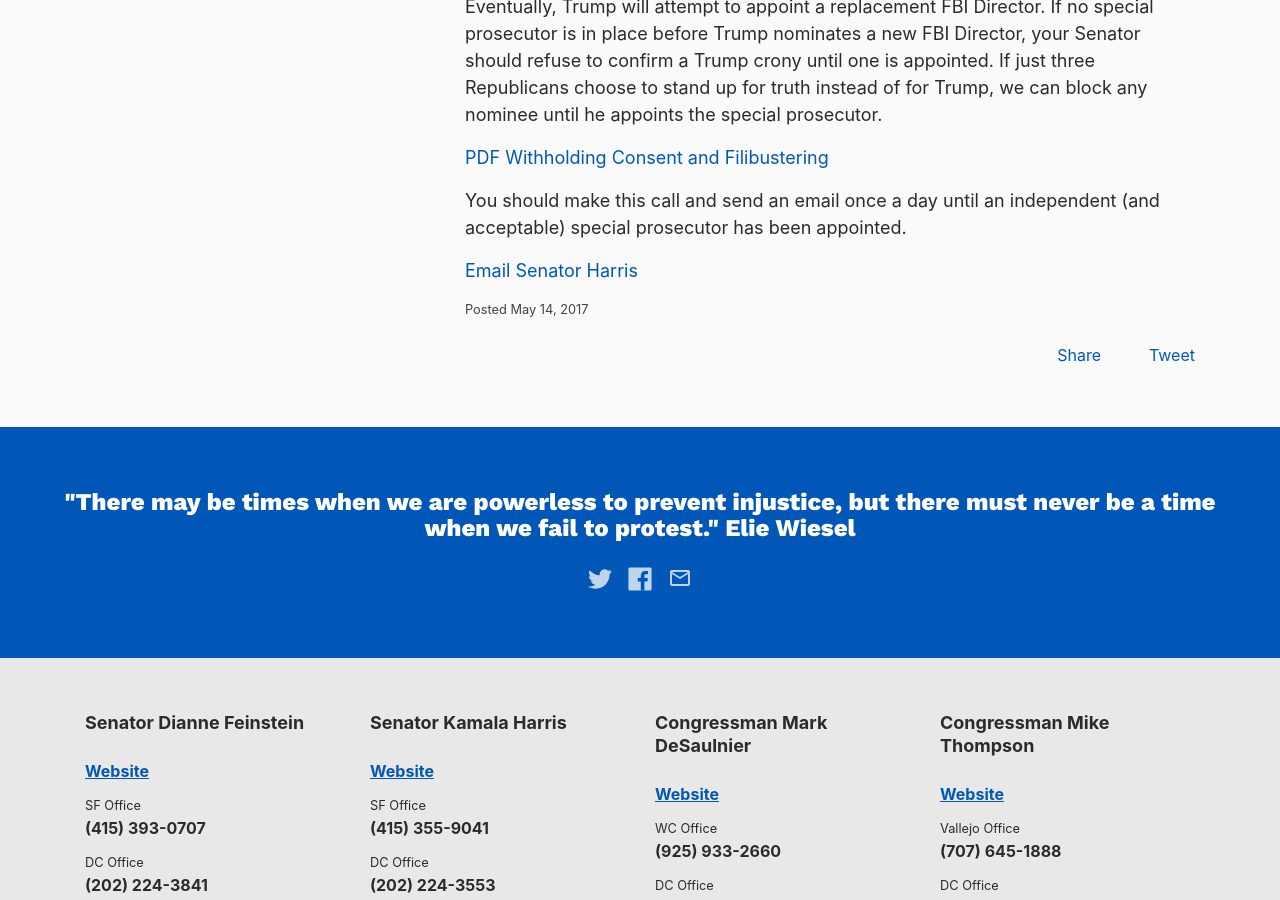
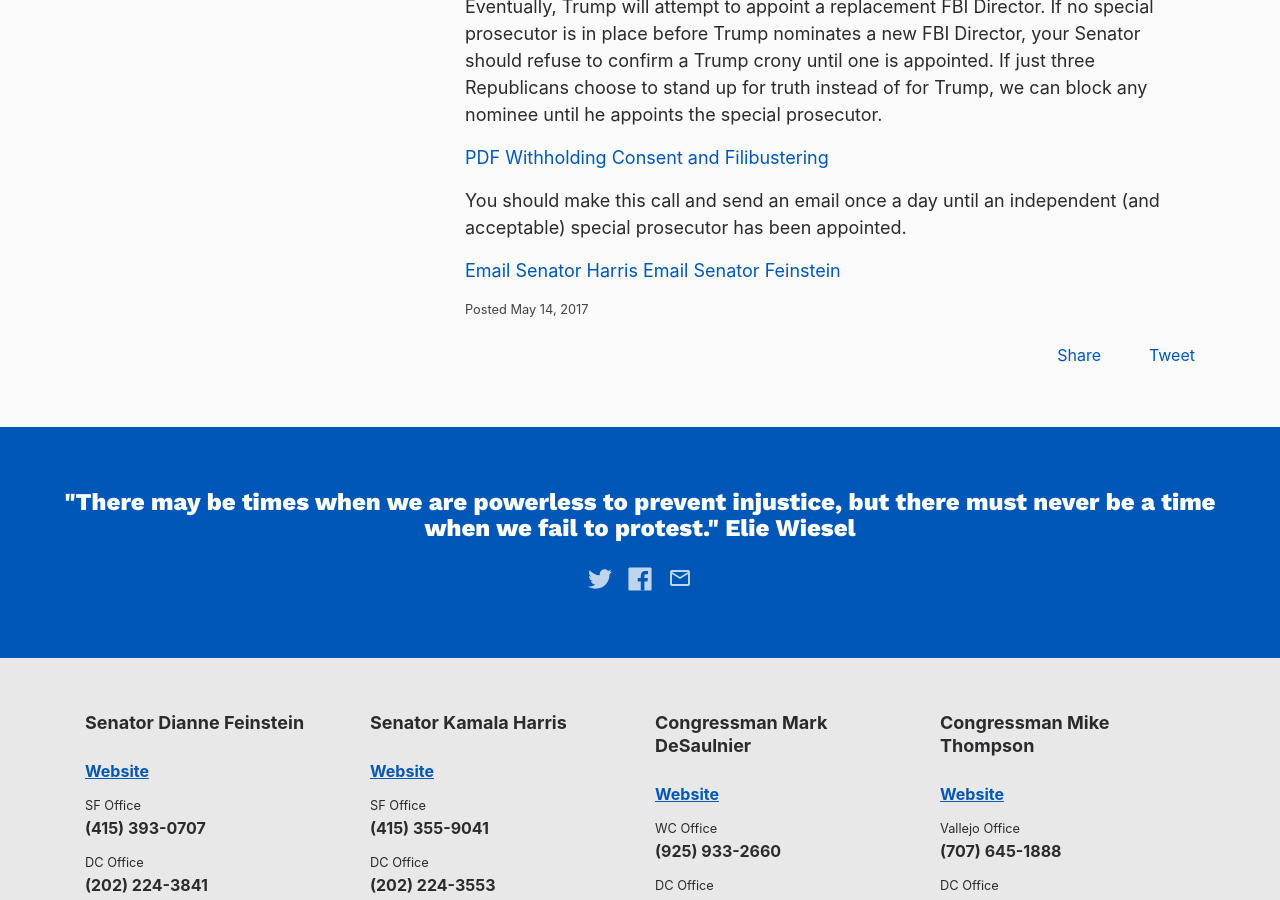
Before and after one commit to IndivisibleTemplate/BasicTemplate, a Jekyll site: the page built from _posts/2017-05-14-tell-our-senators-no-business-as-usual.markdown, in a window 1280 px wide and 900 px high, scrolled down 2442 px. Built offline with Jekyll 4.4.1, drawn with Linux system fonts in a browser that asks for light colours; nearby versions of some CDN libraries; comment, search, counter and statistics services are not loaded.

Commit message:
Updated Tell Our Senators No Business As Usual

```diff
--- a/_posts/2017-05-14-tell-our-senators-no-business-as-usual.markdown
+++ b/_posts/2017-05-14-tell-our-senators-no-business-as-usual.markdown
@@ -47,3 +47,4 @@
 You should make this call and send an email once a day until an independent (and acceptable) special prosecutor has been appointed.
 
 [Email Senator Harris](https://www.harris.senate.gov/content/contact-senator)
+[Email Senator Feinstein](https://www.feinstein.senate.gov/public/index.cfm/e-mail-me)
```
